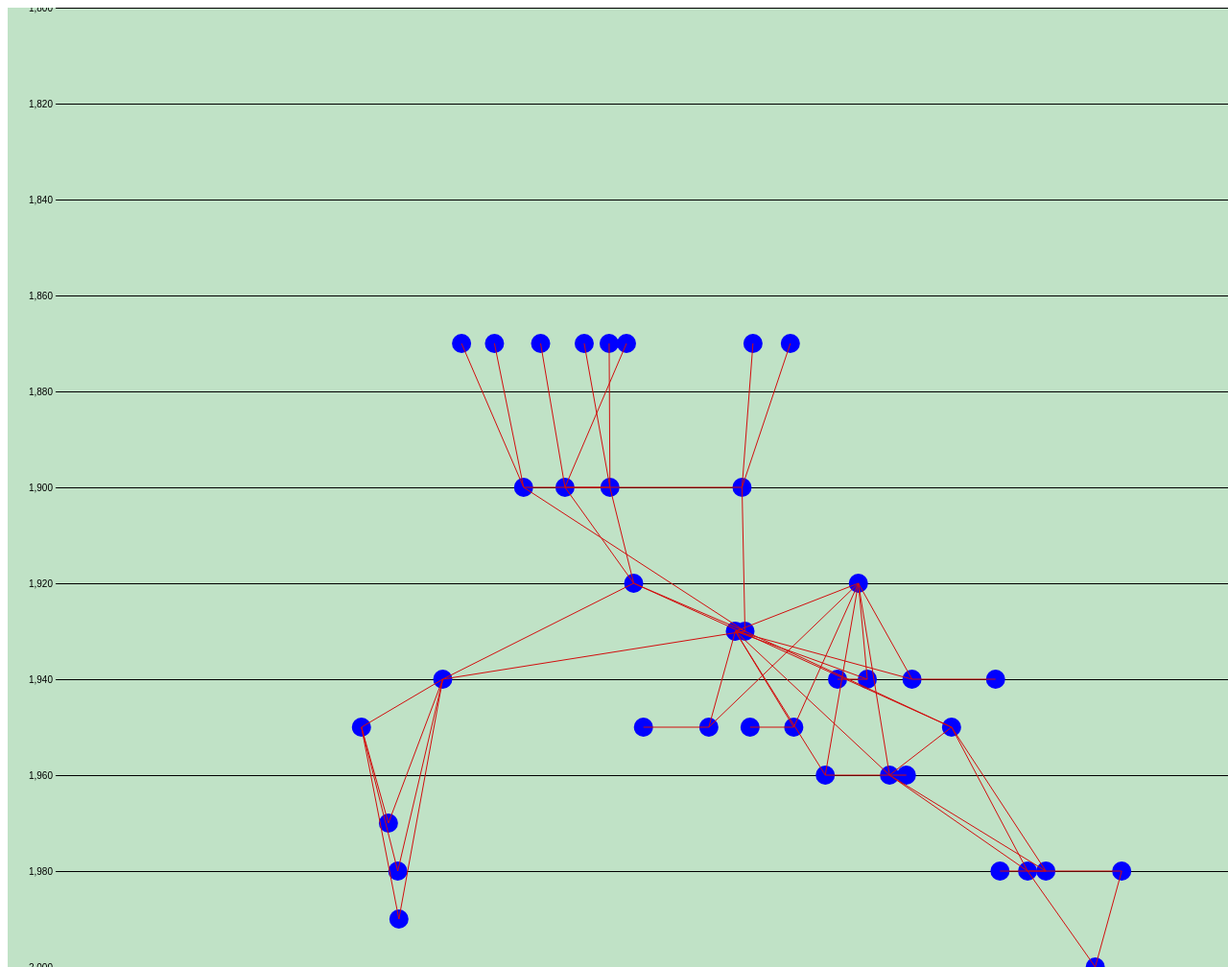
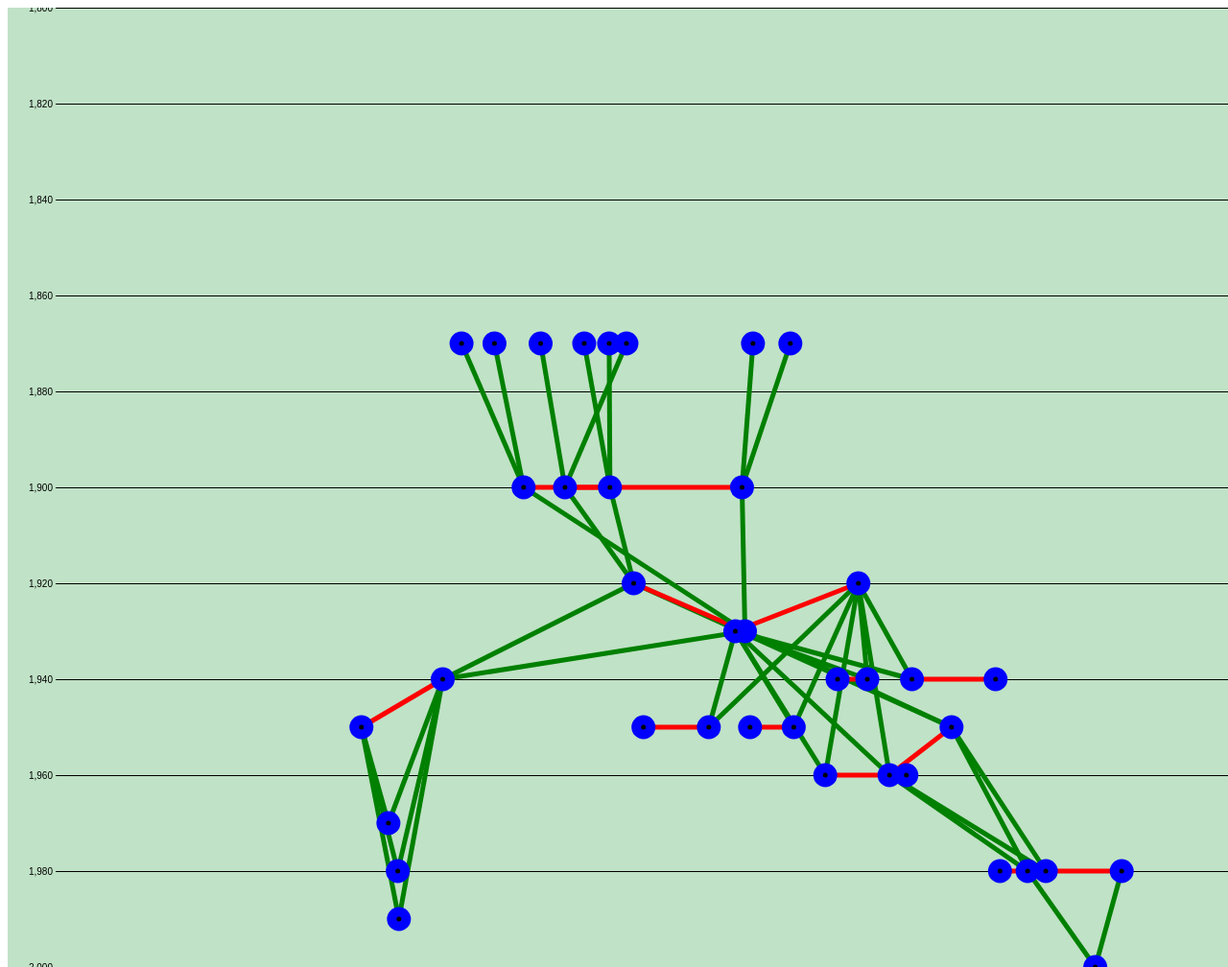
Before and after one commit to OllyButters/family-tree-d3-force, a plain HTML site: page force/dev/index.html in a window 1280 px wide. Shown: the top 1008 px of the page at 96% size. Drawn offline with nearby package versions, Linux system fonts and the light colour scheme.

Commit message:
added relationship type

```diff
--- a/force/dev/family.json
+++ b/force/dev/family.json
@@ -61,19 +61,19 @@
       {"source": 0, "target": 5},
       {"source": 1, "target": 4},
       {"source": 1, "target": 5},
-      {"source": 0, "target": 12},
-      {"source": 1, "target": 2},
+      {"source": 0, "target": 12, "relationship" : "married"},
+      {"source": 1, "target": 2, "relationship" : "married"},
       {"source": 1, "target": 3},
       {"source": 2, "target": 3},
-      {"source": 5, "target": 4},
+      {"source": 5, "target": 4, "relationship" : "married"},
       {"source": 5, "target": 6},
       {"source": 5, "target": 7},
       {"source": 7, "target": 8},
       {"source": 6, "target": 8},
-      {"source": 8, "target": 11},
-      {"source": 7, "target": 6},
+      {"source": 8, "target": 11, "relationship" : "married"},
+      {"source": 7, "target": 6, "relationship" : "married"},
 
-      {"source": 26, "target": 27},
+      {"source": 26, "target": 27, "relationship" : "married"},
 
       {"source": 30, "target": 26},
       {"source": 31, "target": 26},
@@ -81,7 +81,7 @@
       {"source": 32, "target": 27},
       {"source": 33, "target": 27},
 
-      {"source": 28, "target": 29},
+      {"source": 28, "target": 29, "relationship" : "married"},
 
       {"source": 34, "target": 28},
       {"source": 35, "target": 28},
@@ -89,7 +89,7 @@
       {"source": 36, "target": 29},
       {"source": 37, "target": 29},
 
-      {"source": 13, "target": 14},
+      {"source": 13, "target": 14, "relationship" : "married"},
 
       {"source": 14, "target": 9},
       {"source": 14, "target": 10},
@@ -106,11 +106,11 @@
       {"source": 4, "target": 13},
       {"source": 4, "target": 14},
 
-      {"source": 9, "target": 18},
-      {"source": 10, "target": 19},
-      {"source": 15, "target": 20},
-      {"source": 16, "target": 21},
-      {"source": 17, "target": 22},
+      {"source": 9, "target": 18, "relationship" : "married"},
+      {"source": 10, "target": 19, "relationship" : "married"},
+      {"source": 15, "target": 20, "relationship" : "married"},
+      {"source": 16, "target": 21, "relationship" : "married"},
+      {"source": 17, "target": 22, "relationship" : "married"},
 
       {"source": 8, "target": 23},
       {"source": 8, "target": 24},
--- a/force/dev/index.html
+++ b/force/dev/index.html
@@ -6,13 +6,14 @@
 
   <style>
     .links line {
-      stroke: rgb(209, 13, 13);
+      /*stroke: rgb(209, 13, 13);*/
+      stroke-width: 5px;
     }
 
     .nodes circle {
       pointer-events: all;
       stroke: blue;
-      stroke-width: 10px;
+      stroke-width: 15px;
     }
   </style>
 </head>
--- a/force/dev/plot.js
+++ b/force/dev/plot.js
@@ -70,6 +70,22 @@ d3.json("family.json", function(error, familyTreeData) {
 
     //////////////////////////////
     // Attach the data to the DOM
+
+    var link = svg.append("g")
+        .attr("class", "links")
+        .selectAll("line")
+        .data(familyTreeData.links)
+        .enter().append("line")
+        .attr("stroke", function(d) {
+            if(d.relationship == "married"){
+                return "red"
+            }
+            else {
+                return "green"
+            };
+        });
+
+    // Do nodes after links so they are on top.
     var node = svg.append("g")
     .attr("class", "nodes")
     .selectAll("circle")
@@ -82,11 +98,6 @@ d3.json("family.json", function(error, familyTreeData) {
         .on("end", dragended));
 
 
-    var link = svg.append("g")
-        .attr("class", "links")
-        .selectAll("line")
-        .data(familyTreeData.links)
-        .enter().append("line");
 
     // Add a title to each node
     node.append("title")
```
Lines whose indentation alone changed are shown as unchanged.
